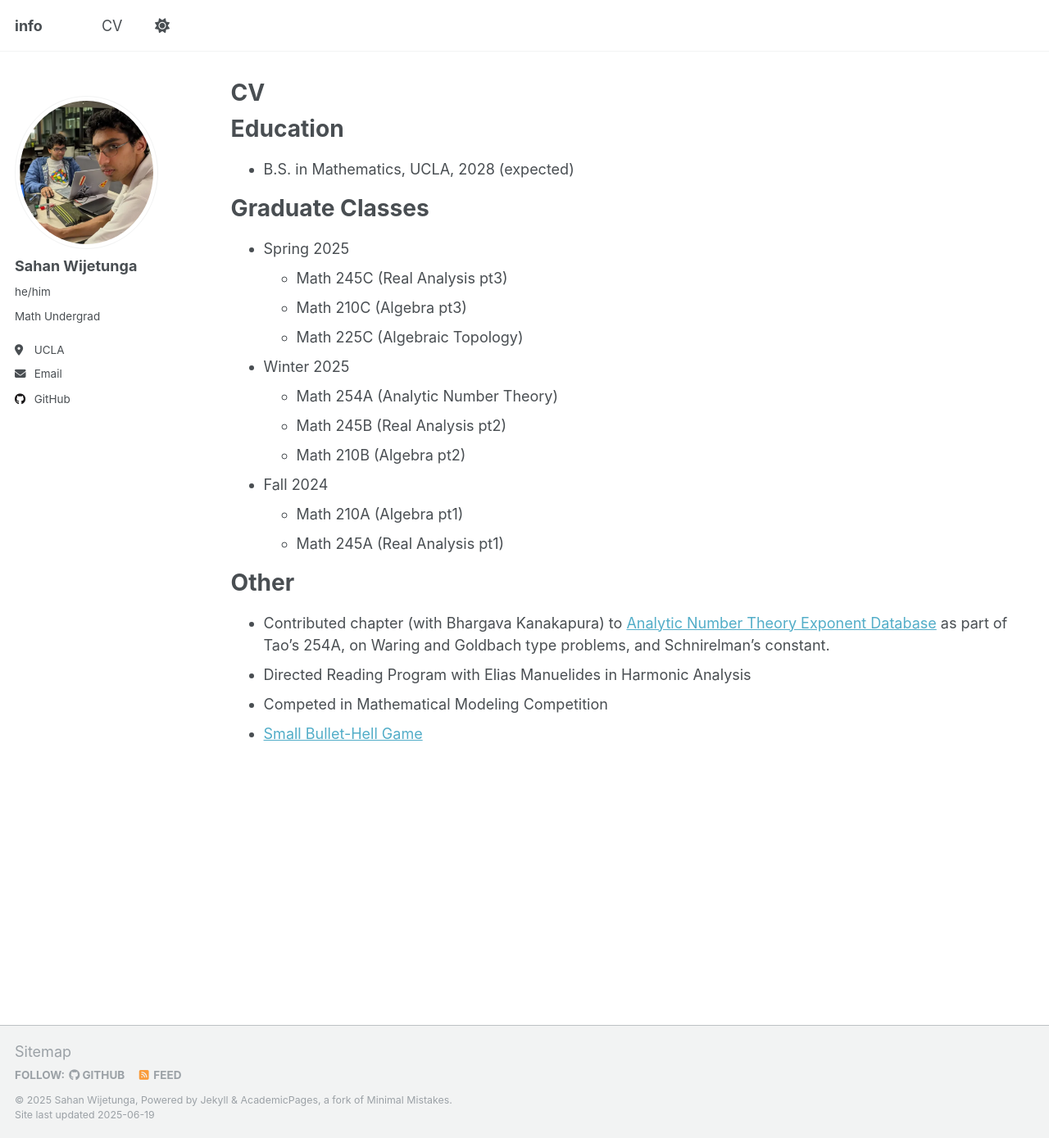
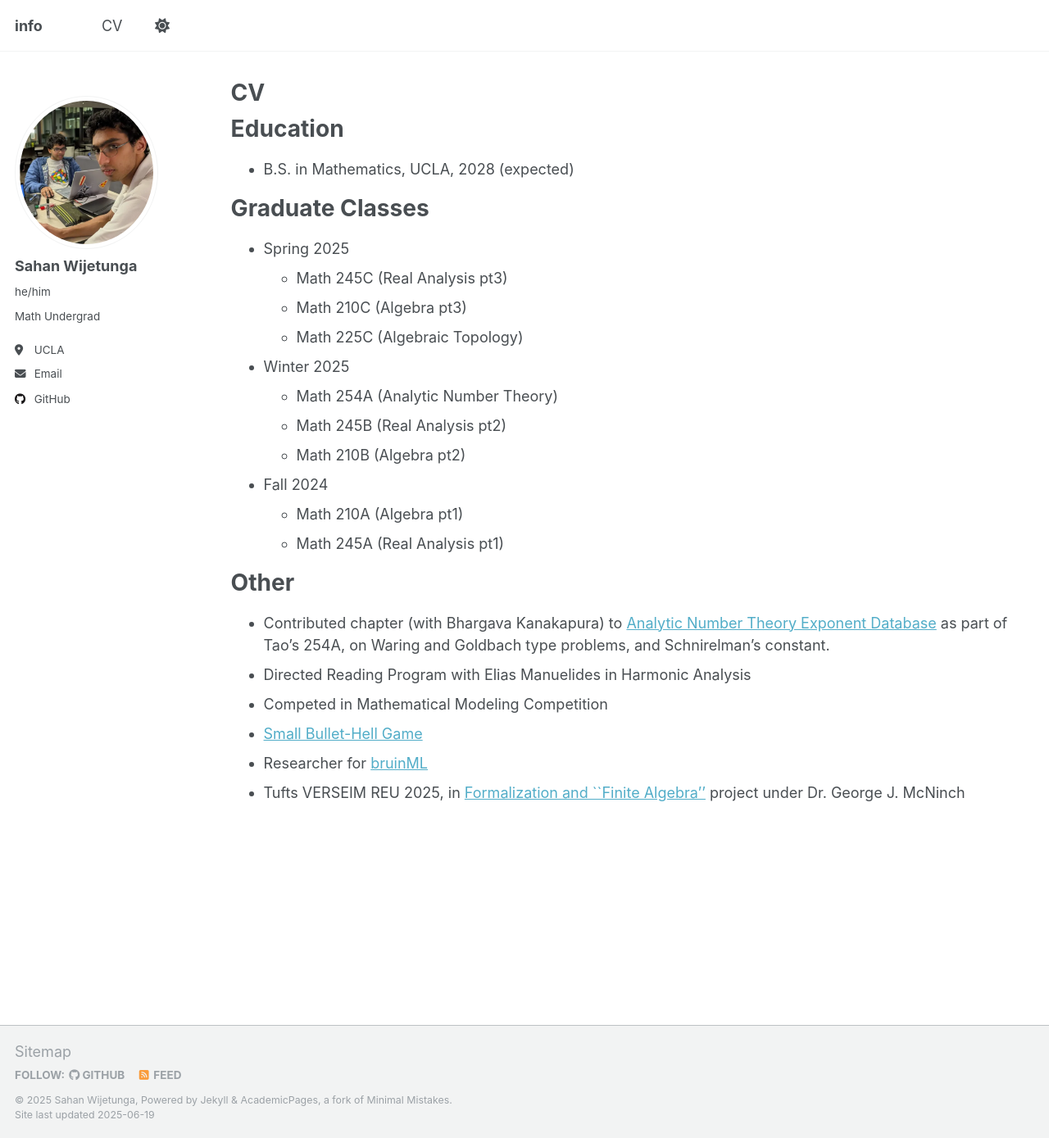
Before and after one commit to sahanwijetunga/sahanwijetunga.github.io, a Jekyll site: the page built from _pages/cv.md, in a window 1280 px wide and 1389 px high. Shown: the whole window at 82% size. Built offline with Jekyll 4.4.1, drawn with Linux system fonts in a browser that asks for light colours.

Commit message:
Update cv.md

```diff
--- a/_pages/cv.md
+++ b/_pages/cv.md
@@ -35,3 +35,5 @@ Other
 * Directed Reading Program with Elias Manuelides in Harmonic Analysis
 * Competed in Mathematical Modeling Competition
 * [Small Bullet-Hell Game](https://soccerstar118.itch.io/particle-getaway)
+* Researcher for [bruinML](https://williamc.me/1969/12/31/mentorship/)
+* Tufts VERSEIM REU 2025, in [Formalization and ``Finite Algebra''](https://sites.tufts.edu/verseimreu/formalization-and-finite-algebra/) project under Dr. George J. McNinch
```
